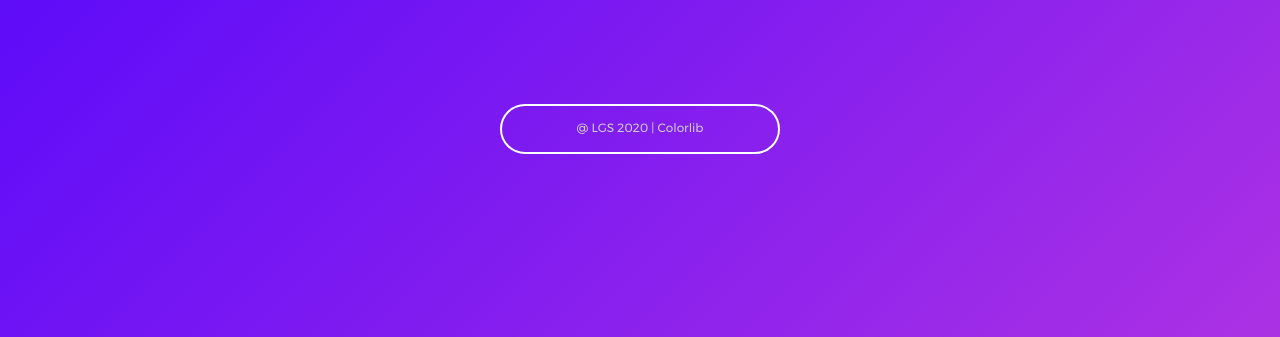
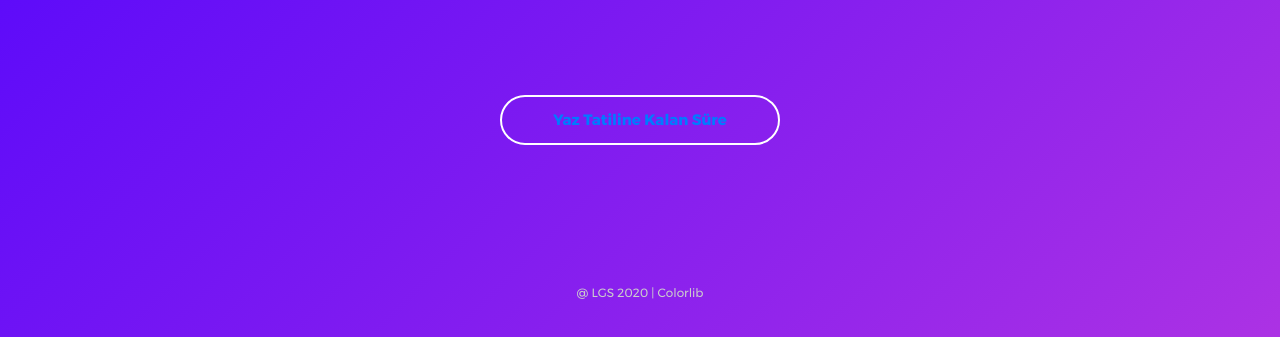
Before and after one commit to lgsturkiye/lgs, a plain HTML site: page index.html in a window 1280 px wide. Shown: the part 463-800 px from the top of the page. Drawn offline with Linux system fonts and the light colour scheme; a web font is replaced by a local one.

Commit message:
Update index.html

```diff
--- a/index.html
+++ b/index.html
@@ -58,7 +58,7 @@
 			</div>
 
 			<button class="flex-c-m s1-txt2 size3 how-btn" href="tatil.html">
-				<a href="tatil.html>Yaz Tatiline Kalan Süre</a>
+				<a href="tatil.html">Yaz Tatiline Kalan Süre</a>
 													    </button>
 		</div>
 
```
